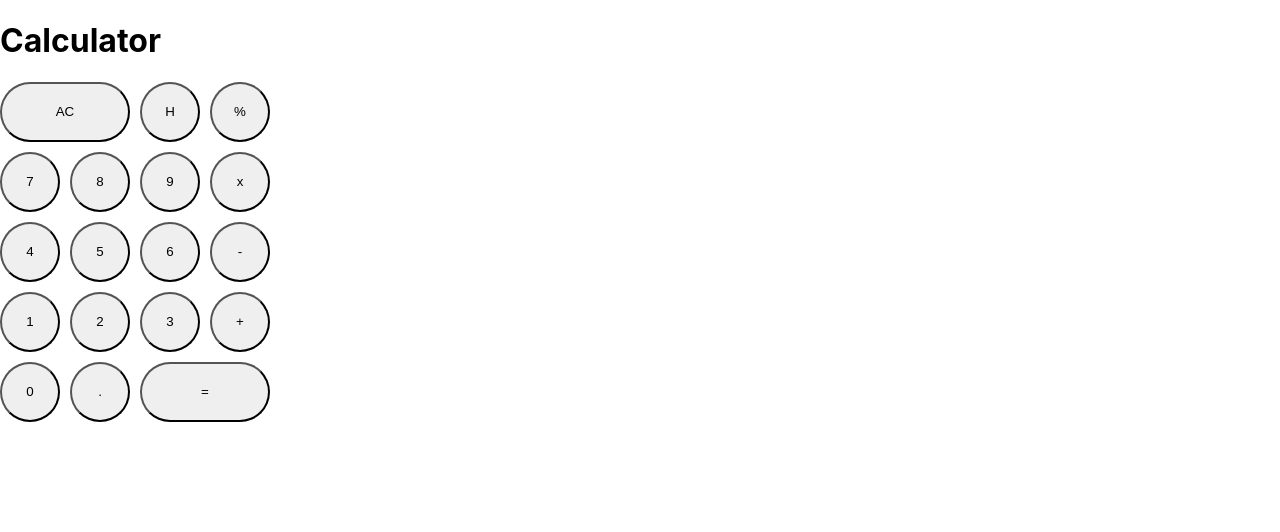
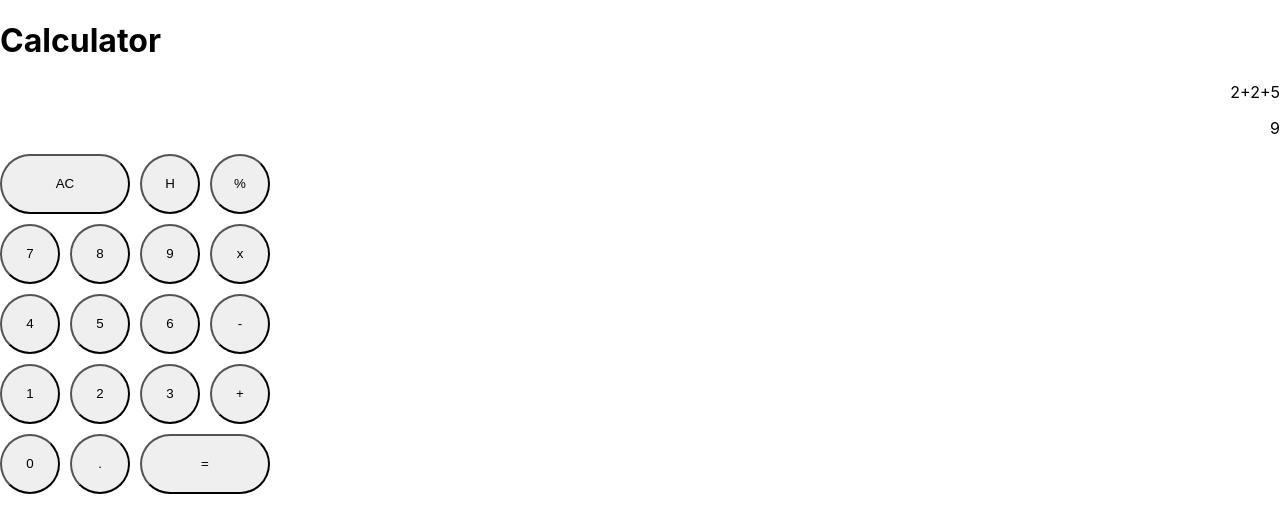
Before and after one commit to AbrarChowdhury/calculator, a React (Create React App) app: page / in a window 1280 px wide. Shown: the top 532 px of the page. Built offline with nearby package versions, Linux system fonts and the light colour scheme.

Commit message:
create display component

```diff
--- a/src/App.js
+++ b/src/App.js
@@ -1,9 +1,11 @@
+import Display from "./components/Display";
 import ButtonGrid from "./components/ButtonGrid";
 
 function App() {
   return (
     <div className="App">
       <h1>Calculator</h1>
+      <Display opperation={"2+2+5"} result={9}/>
       <ButtonGrid/>
     </div>
   );
--- a/src/components/ButtonGrid.jsx
+++ b/src/components/ButtonGrid.jsx
@@ -6,21 +6,25 @@ function ButtonGrid() {
             <button id="clear" className="wide">AC</button>
             <button id="history">H</button>
             <button id="divide">%</button>
+
             <button id="seven">7</button>
             <button id="eight">8</button>
             <button id="nine">9</button>
             <button id="multiply">x</button>
+
             <button id="four">4</button>
             <button id="five">5</button>
             <button id="six">6</button>
             <button id="subtract">-</button>
-            <button id="">1</button>
-            <button id="">2</button>
-            <button id="">3</button>
-            <button id="">+</button>
+
+            <button id="one">1</button>
+            <button id="two">2</button>
+            <button id="three">3</button>
+            <button id="add">+</button>
+
             <button id="">0</button>
-            <button id="">.</button>
-            <button id="" className="wide">=</button>
+            <button id="decimal">.</button>
+            <button id="equals" className="wide">=</button>
 
         </div>
     )
--- /dev/null
+++ b/src/components/Display.jsx
@@ -0,0 +1,12 @@
+import "./styles.scss"
+
+function Display({opperation, result}) {
+    return (
+        <div id="display-container">
+            <p>{opperation}</p>
+            <p id="display">{result}</p>
+        </div>
+    )
+}
+
+export default Display
--- a/src/components/styles.scss
+++ b/src/components/styles.scss
@@ -1,3 +1,7 @@
+#display-container{
+    text-align: right;
+}
+
 #buttonGrid{
     display: grid;
     grid-template-columns: repeat(4, 60px);
```
